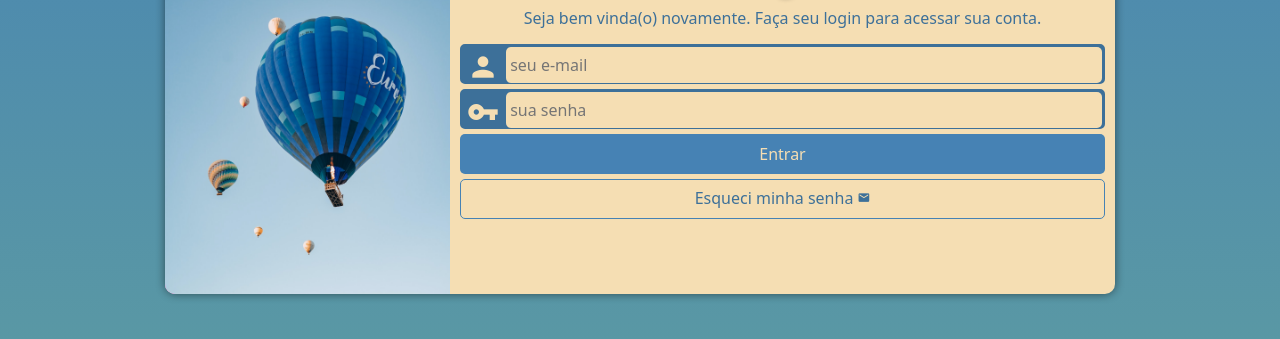
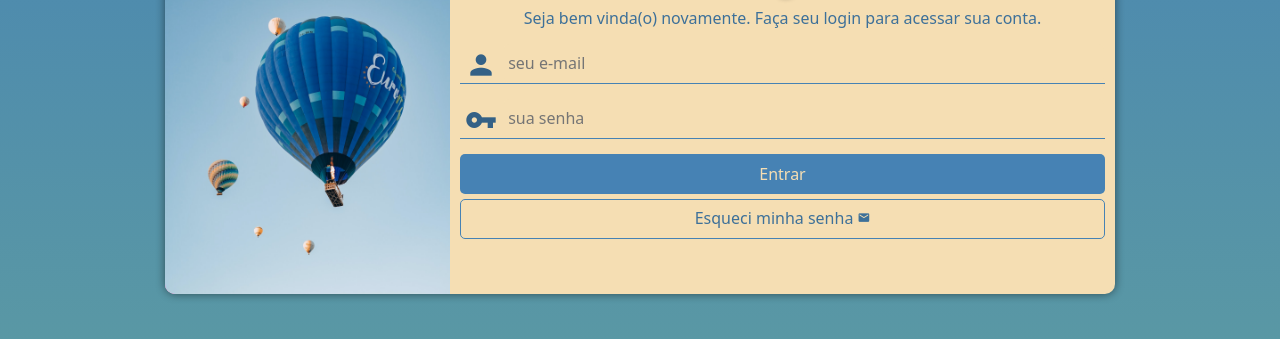
Before and after one commit to Whillian-Sousa/projeto-login, a plain HTML site: page index.html in a window 1280 px wide. Shown: the part 281-620 px from the top of the page. Drawn offline with Linux system fonts and the light colour scheme.

Commit message:
Melhorando inputs senha & e-mail

```diff
--- a/estilos/style.css
+++ b/estilos/style.css
@@ -61,13 +61,11 @@ div#form > p{
 }
 
 form > div.campo{
-    background-color: #3d7099;
-    border: 2px solid #3d7099;
     display: block;
     width: 100%;
     height: 40px;
-    border-radius: 5px;
-    margin: 5px 0px;
+    border-bottom: 1px solid #4682b4;
+    margin: 5px 0px 15px 0px;
 }
 
 div.campo > label{
@@ -75,7 +73,7 @@ div.campo > label{
 }
 
 div.campo > i{
-    color: wheat;
+    color: #346186;
     font-size: 2em;
     width: 40px;
     padding: 5px;
@@ -91,8 +89,8 @@ div.campo > input{
     padding: 4px;
     transform: translateY(-12px);}
 
-div.campo > input:focus-within{
-    background-color: white;
+div.campo > input:focus{
+    outline: none;
 }
 
 form > input[type=submit]{
```
